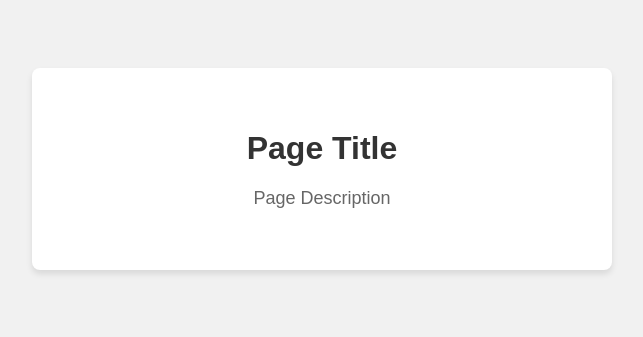
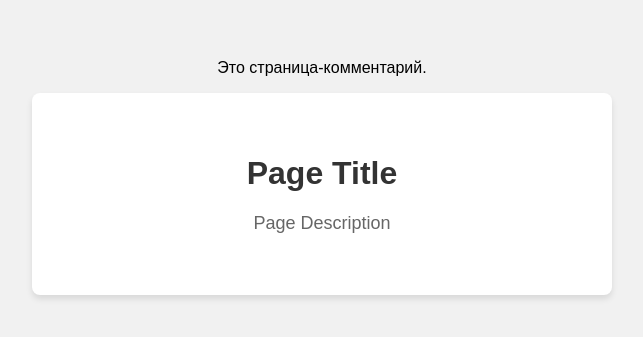
Before and after one commit to X1vova1X/redirect, a plain HTML site: page comment.html in a window 1280 px wide. Shown: the part 231-568 px from the top of the page, without its empty margins (318-961 px from the left). Drawn offline with Linux system fonts and the light colour scheme.

Commit message:
Update comment.html

```diff
--- a/comment.html
+++ b/comment.html
@@ -3,7 +3,7 @@
 <head>
   <meta charset="UTF-8">
   <meta name="viewport" content="width=device-width, initial-scale=1.0">
-  <title>Page Title</title>
+  <title>Это комментарий.</title>
   <style>
     body {
       font-family: 'Montserrat', sans-serif;
@@ -46,6 +46,7 @@
 </head>
 <body>
   <div class="container">
+    <p>Это страница-комментарий.</p>
     <div class="card">
       <h1 class="title">
         <!-- Get title from URL parameter -->
```
